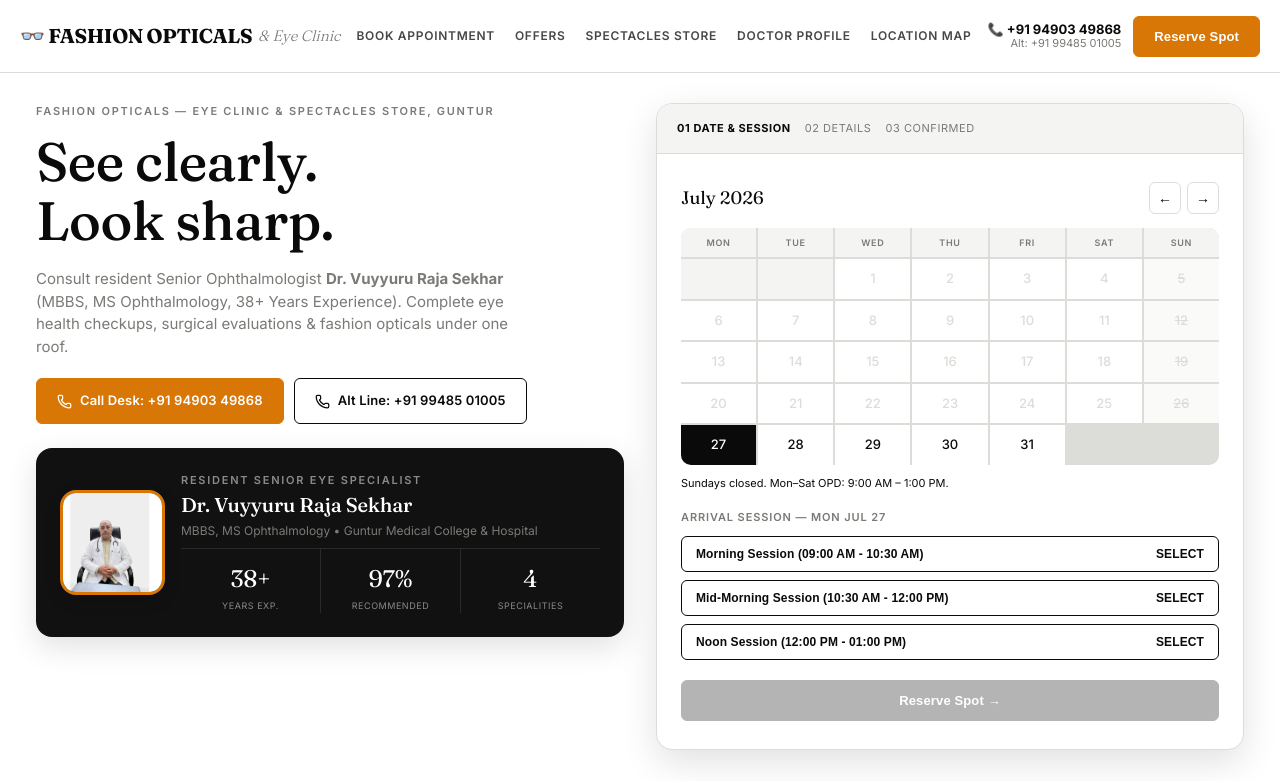
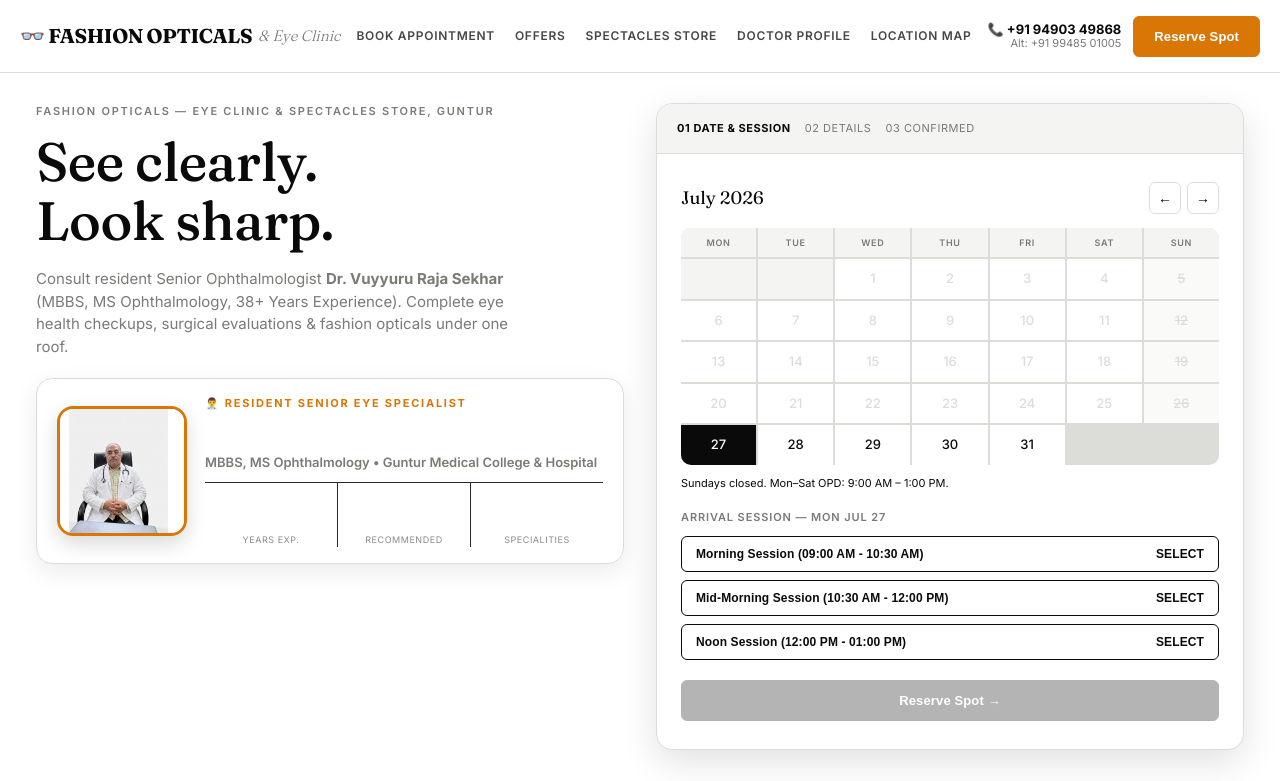
Before and after one commit to fazalshai/fashionopticals, a React (Vite) app: page / in a window 1280 px wide. Shown: the top 781 px of the page. Built offline with nearby package versions, Linux system fonts and the light colour scheme.

Commit message:
Remove Call Desk button from hero lead text, highlight Doctor portrait photo in top fold, and display eye examination photo with girl patient in clinical section

```diff
--- a/src/App.jsx
+++ b/src/App.jsx
@@ -350,25 +350,17 @@
                     Consult resident Senior Ophthalmologist <strong>Dr. Vuyyuru Raja Sekhar</strong> (MBBS, MS Ophthalmology, 38+ Years Experience). Complete eye health checkups, surgical evaluations &amp; fashion opticals under one roof.
                   </p>
 
-                  <div className="hero-cta" style={{ marginBottom: '24px' }}>
-                    <a href="tel:+919490349868" className="btn btn-gold">
-                      <Phone size={15} /> Call Desk: +91 94903 49868
-                    </a>
-                    <a href="tel:+919948501005" className="btn btn-outline">
-                      <Phone size={15} /> Alt Line: +91 99485 01005
-                    </a>
-                  </div>
-
-                  <div className="doctor-card" style={{ display: 'flex', gap: '16px', alignItems: 'center', flexWrap: 'wrap' }}>
+                  {/* DOCTOR SPOTLIGHT PHOTO CARD (HERO TOP FOLD) */}
+                  <div className="doctor-card" style={{ display: 'flex', gap: '18px', alignItems: 'center', flexWrap: 'wrap', marginTop: '20px', padding: '16px 20px', border: '1px solid var(--line)', borderRadius: '16px', background: 'var(--paper)', boxShadow: '0 8px 24px rgba(0,0,0,0.08)' }}>
                     <img
                       src={doctorImg}
                       alt="Dr. Vuyyuru Raja Sekhar"
-                      style={{ width: '105px', height: '105px', borderRadius: '16px', objectFit: 'cover', objectPosition: 'center top', border: '3px solid var(--accent-gold)', boxShadow: '0 6px 16px rgba(0,0,0,0.15)', flexShrink: 0 }}
+                      style={{ width: '130px', height: '130px', borderRadius: '16px', objectFit: 'cover', objectPosition: 'center top', border: '3px solid var(--accent-gold)', boxShadow: '0 8px 20px rgba(0,0,0,0.15)', flexShrink: 0 }}
                     />
-                    <div style={{ flex: 1, minWidth: '180px' }}>
-                      <div className="eyebrow">Resident Senior Eye Specialist</div>
-                      <h2 style={{ fontSize: '20px', margin: '2px 0' }}>{DOCTOR_INFO.name}</h2>
-                      <div className="cred" style={{ fontSize: '12px', color: 'var(--gray)', marginBottom: '8px' }}>{DOCTOR_INFO.qualifications} • {DOCTOR_INFO.affiliation}</div>
+                    <div style={{ flex: 1, minWidth: '200px' }}>
+                      <div className="eyebrow" style={{ color: 'var(--accent-gold)', fontWeight: 700 }}>👨‍⚕️ Resident Senior Eye Specialist</div>
+                      <h2 style={{ fontSize: '22px', margin: '4px 0', fontFamily: 'Fraunces, serif' }}>{DOCTOR_INFO.name}</h2>
+                      <div className="cred" style={{ fontSize: '13px', color: 'var(--gray)', fontWeight: 600, marginBottom: '10px' }}>{DOCTOR_INFO.qualifications} • {DOCTOR_INFO.affiliation}</div>
 
                       <div className="stat-row">
                         <div className="stat">
@@ -831,34 +823,42 @@
                 <div className="eyebrow">Resident Senior Specialist</div>
               </div>
 
-              {/* REAL DOCTOR & IN-CLINIC EYE TESTING PHOTOS */}
-              <div style={{ display: 'grid', gridTemplateColumns: 'repeat(auto-fit, minmax(290px, 1fr))', gap: '24px', marginBottom: '40px' }}>
-                <div style={{ border: '1px solid var(--line)', borderRadius: '16px', overflow: 'hidden', background: 'var(--paper)', boxShadow: '0 6px 20px rgba(0,0,0,0.06)' }}>
+              {/* IN-CLINIC EYE TESTING SHOWCASE WITH GIRL PATIENT */}
+              <div style={{ display: 'grid', gridTemplateColumns: 'repeat(auto-fit, minmax(320px, 1fr))', gap: '24px', marginBottom: '40px' }}>
+                <div style={{ border: '1px solid var(--line)', borderRadius: '16px', overflow: 'hidden', background: 'var(--paper)', boxShadow: '0 8px 24px rgba(0,0,0,0.08)' }}>
                   <img
-                    src={doctorImg}
-                    alt={DOCTOR_INFO.name}
-                    style={{ width: '100%', height: '260px', objectFit: 'cover', objectPosition: 'center top', display: 'block' }}
+                    src={eyeExamImg}
+                    alt="Dr. Vuyyuru Raja Sekhar performing eye examination on girl patient with ARK refraction machine"
+                    style={{ width: '100%', height: '320px', objectFit: 'cover', objectPosition: 'center 30%', display: 'block' }}
                   />
-                  <div style={{ padding: '20px' }}>
-                    <div className="eyebrow">Resident Senior Eye Specialist</div>
-                    <h3 style={{ fontSize: '20px', margin: '4px 0' }}>{DOCTOR_INFO.name}</h3>
-                    <div style={{ color: 'var(--accent-gold)', fontSize: '13px', fontWeight: 600, marginBottom: '8px' }}>{DOCTOR_INFO.qualifications} • {DOCTOR_INFO.affiliation}</div>
-                    <p style={{ color: 'var(--gray)', fontSize: '13px', lineHeight: '1.6' }}>{DOCTOR_INFO.bio}</p>
+                  <div style={{ padding: '20px 24px', background: '#f8fafc', borderTop: '1px solid var(--line)' }}>
+                    <div className="eyebrow" style={{ color: '#0284c7', fontWeight: 700 }}>📷 In-Clinic Diagnostic Examination</div>
+                    <h3 style={{ fontSize: '20px', margin: '6px 0', color: 'var(--primary-navy)' }}>Computerized Eye Testing Room</h3>
+                    <p style={{ color: 'var(--gray)', fontSize: '13px', lineHeight: '1.6', margin: 0 }}>
+                      Dr. Vuyyuru Raja Sekhar conducting automated ARK computerized refractive error testing and corneal inspection on a patient at Fashion Opticals &amp; Eye Clinic, Kanna Vari Thota, Guntur.
+                    </p>
                   </div>
                 </div>
 
-                <div style={{ border: '1px solid var(--line)', borderRadius: '16px', overflow: 'hidden', background: 'var(--paper)', boxShadow: '0 6px 20px rgba(0,0,0,0.06)' }}>
-                  <img
-                    src={eyeExamImg}
-                    alt="Dr. Vuyyuru Raja Sekhar performing eye examination with ARK refraction machine"
-                    style={{ width: '100%', height: '260px', objectFit: 'cover', objectPosition: 'center 30%', display: 'block' }}
-                  />
-                  <div style={{ padding: '20px' }}>
-                    <div className="eyebrow">Real In-Clinic Eye Diagnostic Room</div>
-                    <h3 style={{ fontSize: '20px', margin: '4px 0' }}>Computerized ARK Eye Examination</h3>
-                    <p style={{ color: 'var(--gray)', fontSize: '13px', lineHeight: '1.6' }}>
-                      State-of-the-art refractive eye testing equipment &amp; complete visual health checkups under direct supervision of Dr. Vuyyuru Raja Sekhar at Kanna Vari Thota, Guntur Clinic.
-                    </p>
+                <div style={{ border: '1px solid var(--line)', borderRadius: '16px', padding: '28px', background: 'var(--paper)', display: 'flex', flexDirection: 'column', justifyContent: 'center' }}>
+                  <div className="eyebrow" style={{ color: 'var(--accent-gold)', fontWeight: 700 }}>Senior Specialist Care</div>
+                  <h3 style={{ fontSize: '22px', margin: '8px 0 12px 0' }}>Comprehensive Eye Examinations</h3>
+                  <p style={{ color: 'var(--gray)', fontSize: '14px', lineHeight: '1.6', marginBottom: '18px' }}>
+                    With over 38 years of dedicated clinical expertise, Dr. Vuyyuru Raja Sekhar provides advanced diagnostic evaluations for patients of all ages.
+                  </p>
+                  <div style={{ display: 'flex', flexDirection: 'column', gap: '12px' }}>
+                    <div style={{ display: 'flex', alignItems: 'center', gap: '10px', fontSize: '13px', fontWeight: 600 }}>
+                      <span style={{ color: '#16a34a', fontWeight: 700, fontSize: '16px' }}>✓</span> Computerized ARK Refraction &amp; Vision Testing
+                    </div>
+                    <div style={{ display: 'flex', alignItems: 'center', gap: '10px', fontSize: '13px', fontWeight: 600 }}>
+                      <span style={{ color: '#16a34a', fontWeight: 700, fontSize: '16px' }}>✓</span> Cataract, IOL &amp; Surgical Consultation
+                    </div>
+                    <div style={{ display: 'flex', alignItems: 'center', gap: '10px', fontSize: '13px', fontWeight: 600 }}>
+                      <span style={{ color: '#16a34a', fontWeight: 700, fontSize: '16px' }}>✓</span> Glaucoma Pressure &amp; Fundus Screening
+                    </div>
+                    <div style={{ display: 'flex', alignItems: 'center', gap: '10px', fontSize: '13px', fontWeight: 600 }}>
+                      <span style={{ color: '#16a34a', fontWeight: 700, fontSize: '16px' }}>✓</span> Precision Eyeglass Power &amp; Lens Fitting
+                    </div>
                   </div>
                 </div>
               </div>
```
